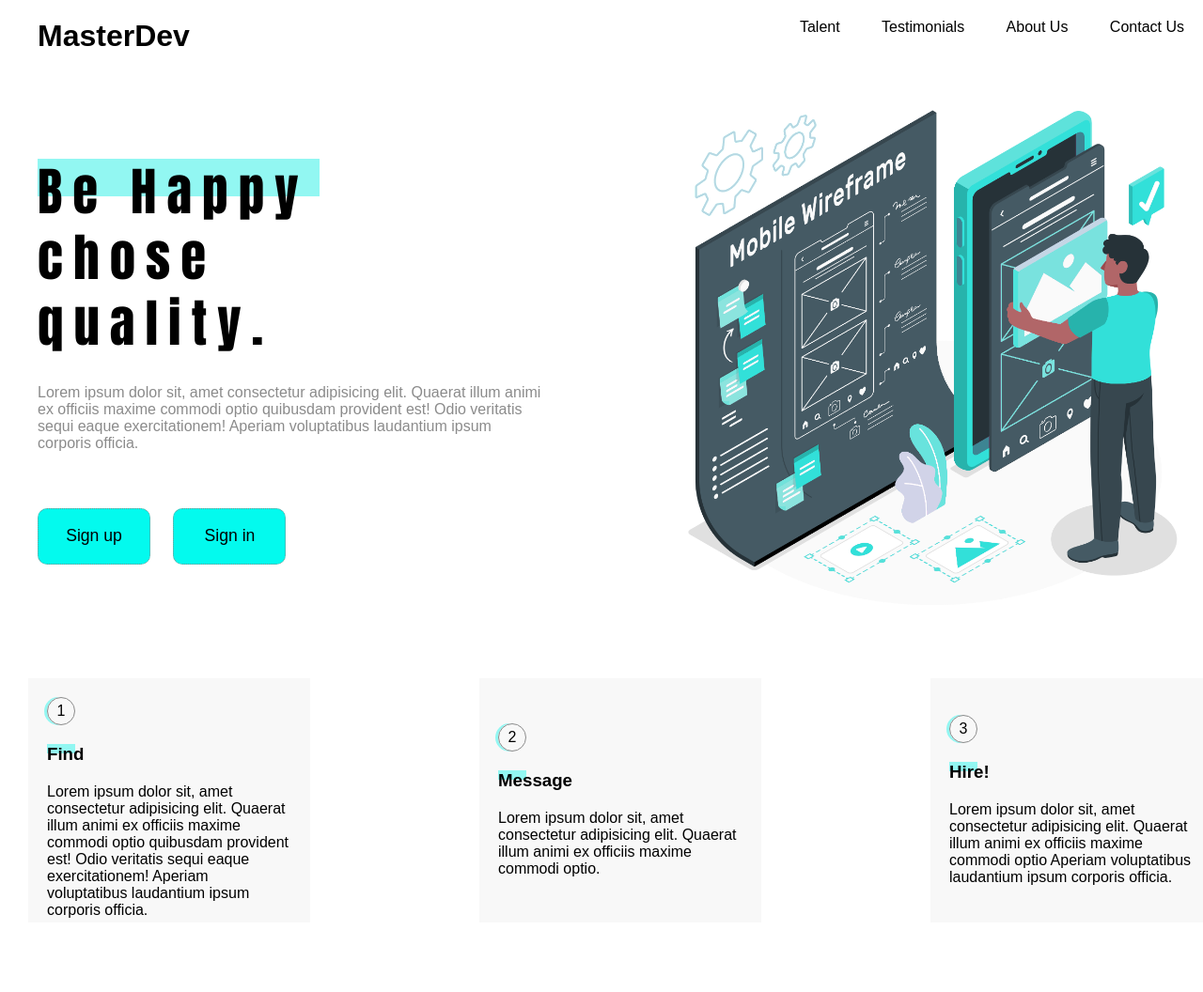
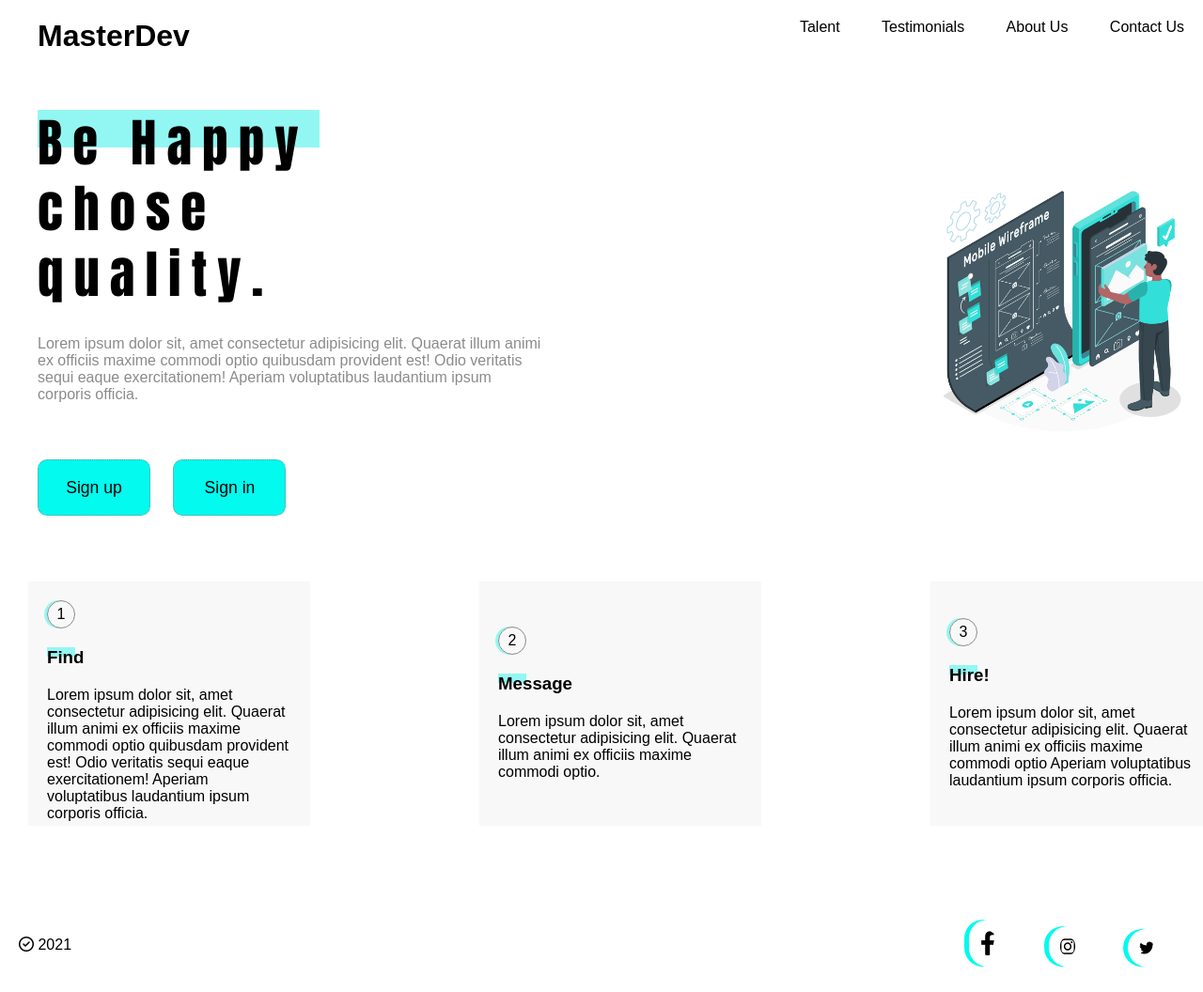
Before and after one commit to Engnzlz/Clase23, a plain HTML site: page index.html in a window 1280 px wide. Shown: the top 1056 px of the page at 94% size. Drawn offline with nearby package versions, Linux system fonts and the light colour scheme; files that its build step writes are made by us from their sources.

Commit message:
segundocommit

```diff
--- a/style/style.scss
+++ b/style/style.scss
@@ -53,7 +53,7 @@ h2{
     align-content: space-between;
 }
 .contenedor1 img{
-    width: 45%;
+    width: 300px;
     display: block;
     padding: 20px;
     margin-right: 20px;
```
